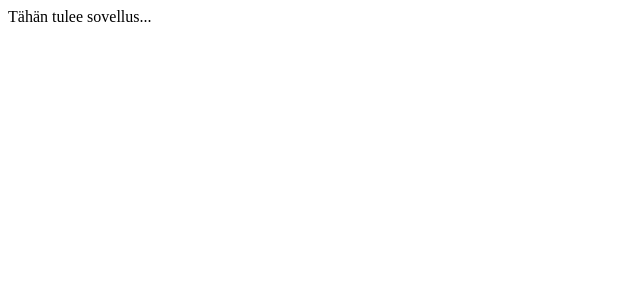
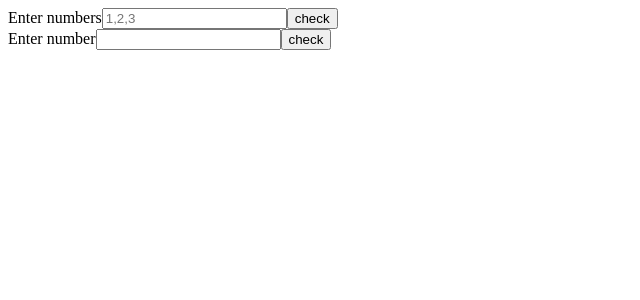
Before and after one commit to jiiaa/prime-number, a React (Create React App) app in the folder frontend/: page / in a window 1280 px wide. Shown: the top 300 px of the page, without its empty margins (0-640 px from the left). Built offline with nearby package versions, Linux system fonts and the light colour scheme.

Commit message:
Basic views with forms added.

```diff
--- a/frontend/src/App.js
+++ b/frontend/src/App.js
@@ -1,11 +1,18 @@
 import React from 'react';
 import './App.css';
+import MultiNumbers from './components/MultiNumbers';
+import SingleNumber from './components/SingleNumber';
 
 function App() {
   return (
-    <div className="App">
-      Tähän tulee sovellus...
-    </div>
+    <main className="App">
+      <section className="multinumbers">
+        <MultiNumbers />
+      </section>
+      <section className="singlenumber">
+        <SingleNumber />
+      </section>
+    </main>
   );
 }
 
--- /dev/null
+++ b/frontend/src/components/MultiNumbers.js
@@ -0,0 +1,31 @@
+import React, { useState } from 'react';
+
+const MultiNumbers = () => {
+  const [numbers, setNumbers] = useState('');
+
+  const handleSubmit = (e) => {
+    e.preventDefault();
+    console.log(numbers);
+  };
+
+  return (
+    <div className="multi-number">
+      <form onSubmit={handleSubmit}>
+        <label htmlFor="numbers">Enter numbers</label>
+        <input
+          type="text"
+          name="numbers"
+          id="numbers"
+          placeholder="1,2,3"
+          value={numbers}
+          onChange={(e) => setNumbers(e.target.value)}
+        />
+        <input type="submit" value="check" />
+      </form>
+      <div className="result">
+      </div>
+    </div>
+  );
+};
+
+export default MultiNumbers;
--- /dev/null
+++ b/frontend/src/components/SingleNumber.js
@@ -0,0 +1,30 @@
+import React, { useState } from 'react';
+
+const SingleNumber = () => {
+  const [number, setNumber] = useState('');
+
+  const handleSubmit = (e) => {
+    e.preventDefault();
+    console.log(number);
+  };
+
+  return (
+    <div className="single-number">
+      <form onSubmit={handleSubmit}>
+        <label htmlFor="number">Enter number</label>
+        <input
+          type="number"
+          name="number"
+          id="number"
+          value={number}
+          onChange={(e) => setNumber(e.target.value)}
+        />
+        <input type="submit" value="check" />
+      </form>
+      <div className="result">
+      </div>
+    </div>
+  );
+};
+
+export default SingleNumber;
```
